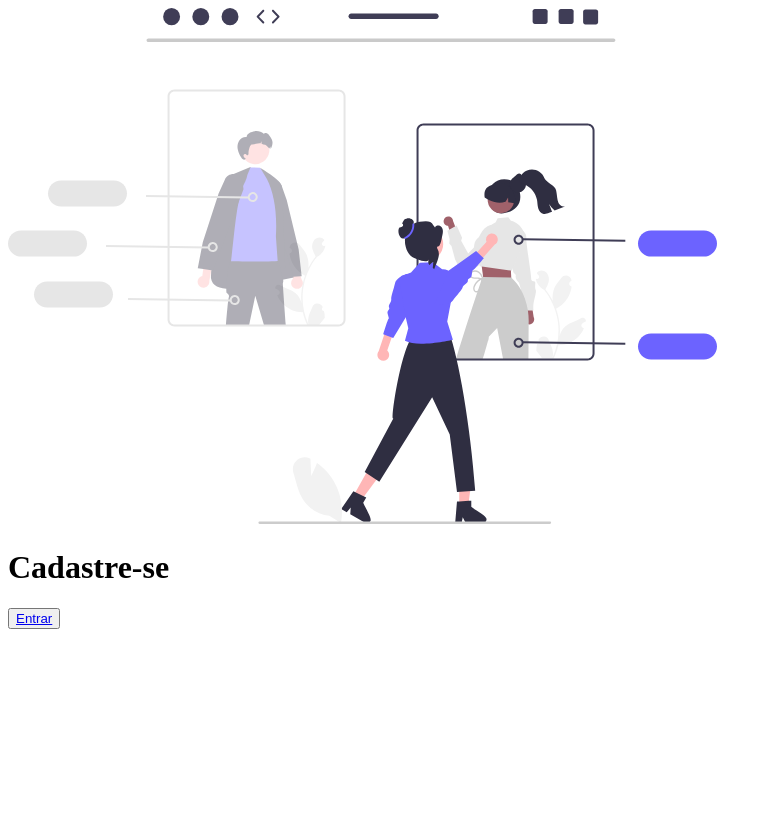
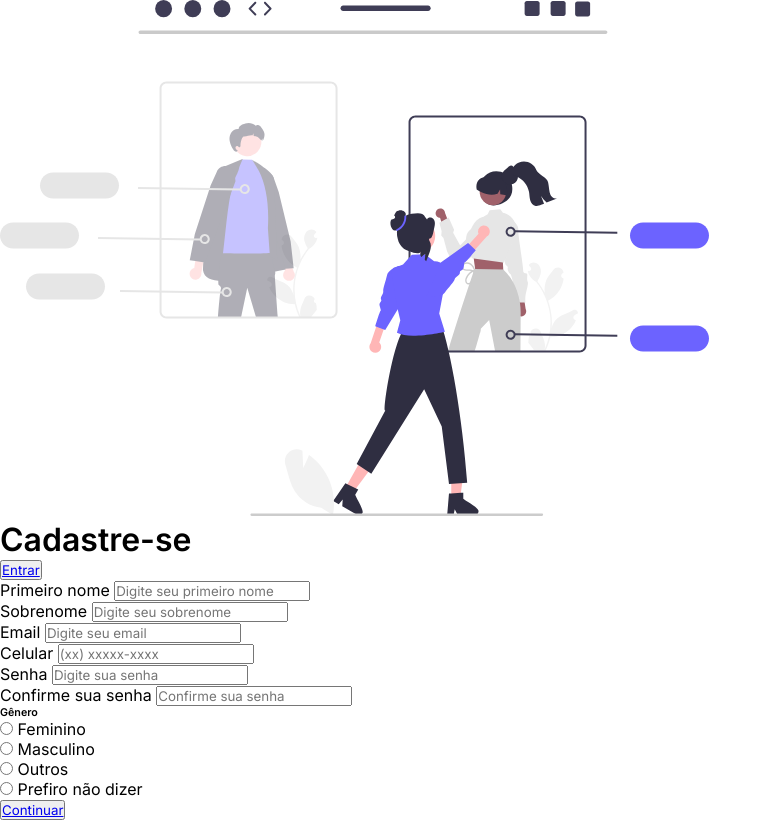
Before and after one commit to Elder-Ferreira/FormularioCadastro, a plain HTML site: page index.html in a window 1280 px wide. Shown: the whole page, without its empty margins (0-780 px from the left). Drawn offline with Linux system fonts and the light colour scheme.

Commit message:
Estilizando CSS

```diff
--- a/assets/css/style.css
+++ b/assets/css/style.css
@@ -0,0 +1,8 @@
+@import url("https://fonts.googleapis.com/css2?family=Inter:wght@100;200;300;400;500;600&display=swap");
+
+* {
+  padding: 0;
+  margin: 0;
+  box-sizing: border-box;
+  font-family: "Inter", sans-serif;
+}
--- a/index.html
+++ b/index.html
@@ -23,6 +23,72 @@
                         <button><a href="#">Entrar</a></button>
                     </div>
                 </div>
+
+                <div class="input-group">
+                    <div class="input-box">
+                        <label for="firstname">Primeiro nome</label>
+                        <input id="firstname" type="text" name="firstname" placeholder="Digite seu primeiro nome"
+                            required>
+                    </div>
+
+                    <div class="input-box">
+                        <label for="lastname">Sobrenome</label>
+                        <input id="lastname" type="text" name="lastname" placeholder="Digite seu sobrenome" required>
+                    </div>
+
+                    <div class="input-box">
+                        <label for="email">Email</label>
+                        <input id="email" type="email" name="email" placeholder="Digite seu email" required>
+                    </div>
+
+                    <div class="input-box">
+                        <label for="number">Celular</label>
+                        <input id="number" type="tel" name="number" placeholder="(xx) xxxxx-xxxx" required>
+                    </div>
+
+                    <div class="input-box">
+                        <label for="password">Senha</label>
+                        <input id="password" type="password" name="password" placeholder="Digite sua senha" required>
+                    </div>
+
+                    <div class="input-box">
+                        <label for="Confirmpassword">Confirme sua senha</label>
+                        <input id="Confirmpassword" type="password" name="Confirmpassword"
+                            placeholder="Confirme sua senha" required>
+                    </div>
+                </div>
+
+                <div class="gender-inputs">
+                    <div class="gender-title">
+                        <h6>Gênero</h6>
+                    </div>
+
+                    <div class="gender-group">
+                        <div class="gender-input">
+                            <input type="radio" name="gender" id="female">
+                            <label for="female">Feminino</label>
+                        </div>
+
+                        <div class="gender-input">
+                            <input type="radio" name="gender" id="male">
+                            <label for="male">Masculino</label>
+                        </div>
+
+                        <div class="gender-input">
+                            <input type="radio" name="gender" id="others">
+                            <label for="others">Outros</label>
+                        </div>
+
+                        <div class="gender-input">
+                            <input type="radio" name="gender" id="none">
+                            <label for="none">Prefiro não dizer</label>
+                        </div>
+                    </div>
+                </div>
+
+                <div class="continue-button">
+                    <button><a href="#">Continuar</a></button>
+                </div>
             </form>
         </div>
     </div>
```
